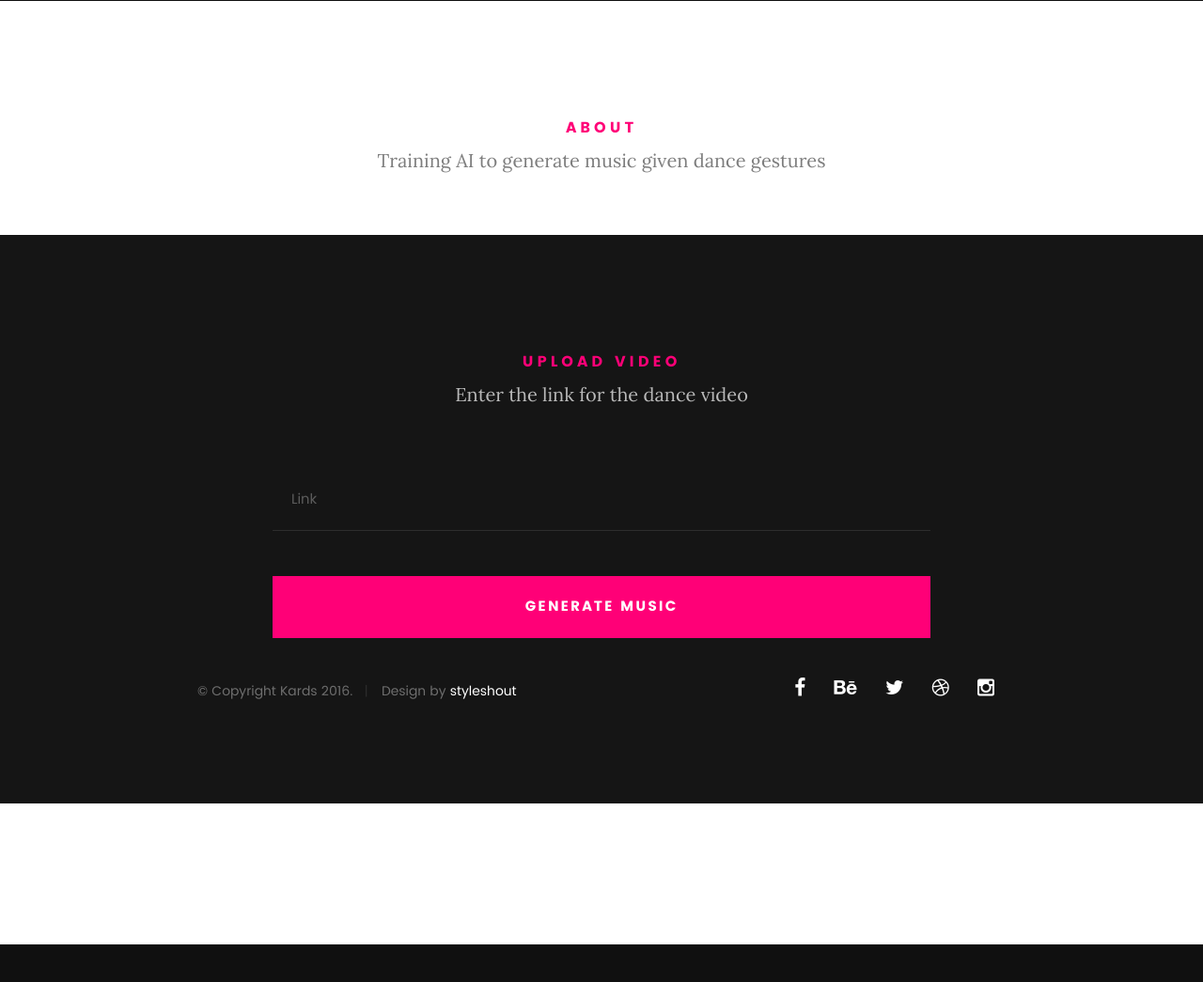
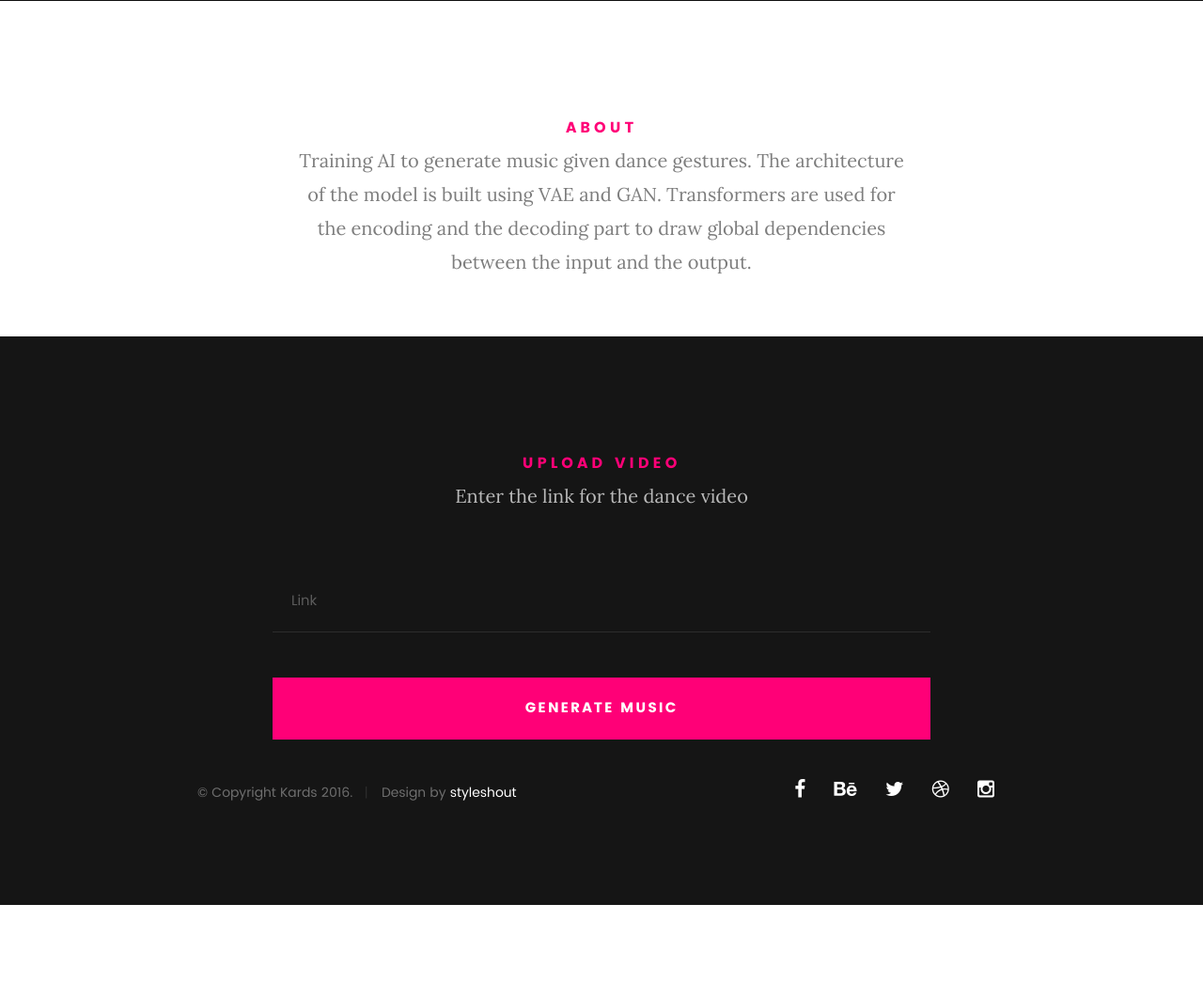
Before and after one commit to fatimazahraBanani/Front-End-D.U.M, a Django app: page /home/ in a window 1280 px wide. Shown: the part 799-1844 px from the top of the page at 94% size. Before the commit the page ends 1804 px from the top, so only its background shows below. Run offline with Django 3.2, Linux system fonts and the light colour scheme.

Commit message:
update the about of the project

```diff
--- a/Dance_Up_Music/templates/Dance_Up_Music/home.html
+++ b/Dance_Up_Music/templates/Dance_Up_Music/home.html
@@ -186,7 +186,7 @@
    			<h5>About</h5>
 
 
-   			<p class="lead"> Training AI to generate music given dance gestures</p>
+   			<p class="lead"> Training AI to generate music given dance gestures. The architecture of the model is built using VAE and GAN. Transformers are used for the encoding and the decoding part to draw global dependencies between the input and the output.</p>
 
    		</div>
    	</div> <!-- /section-intro-->
```
